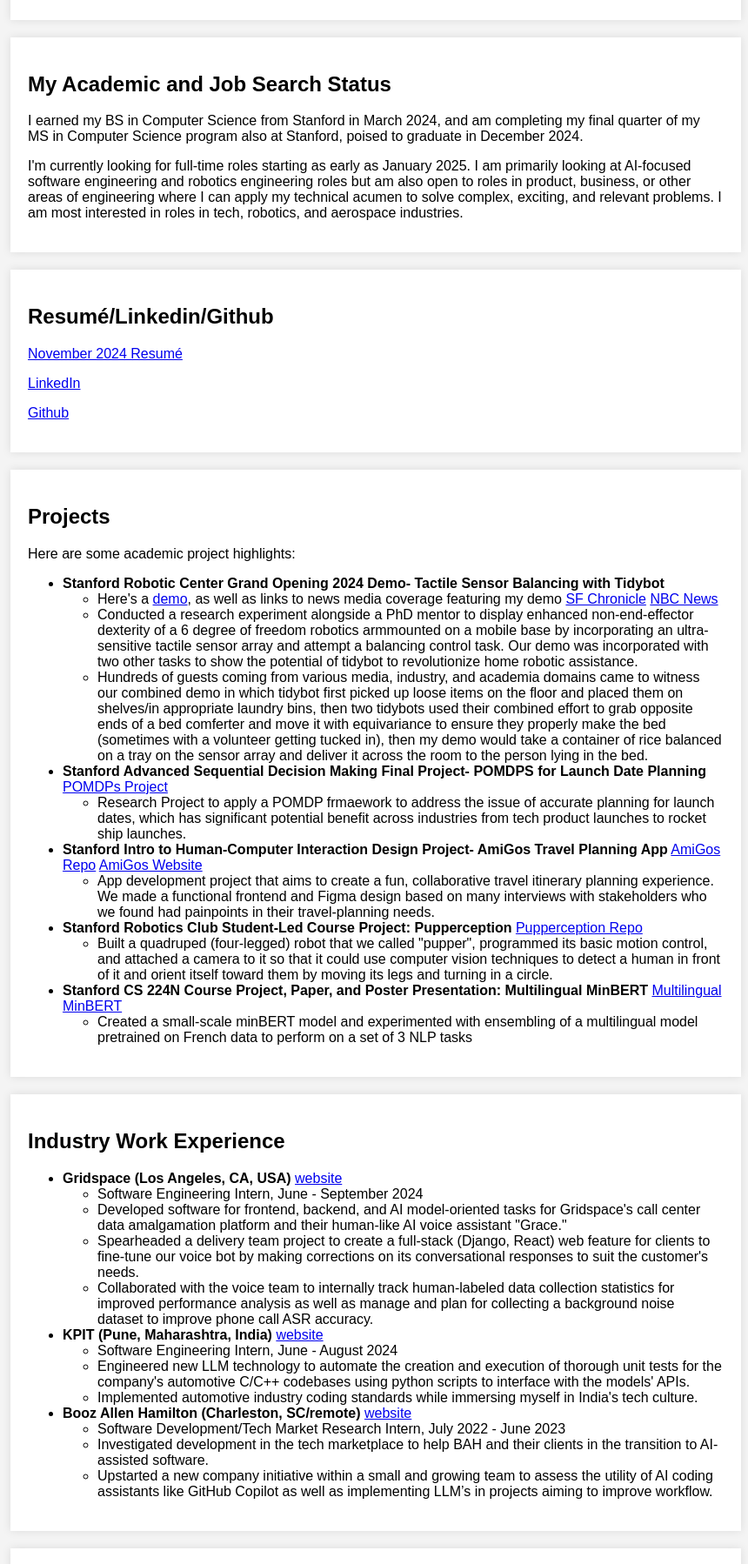
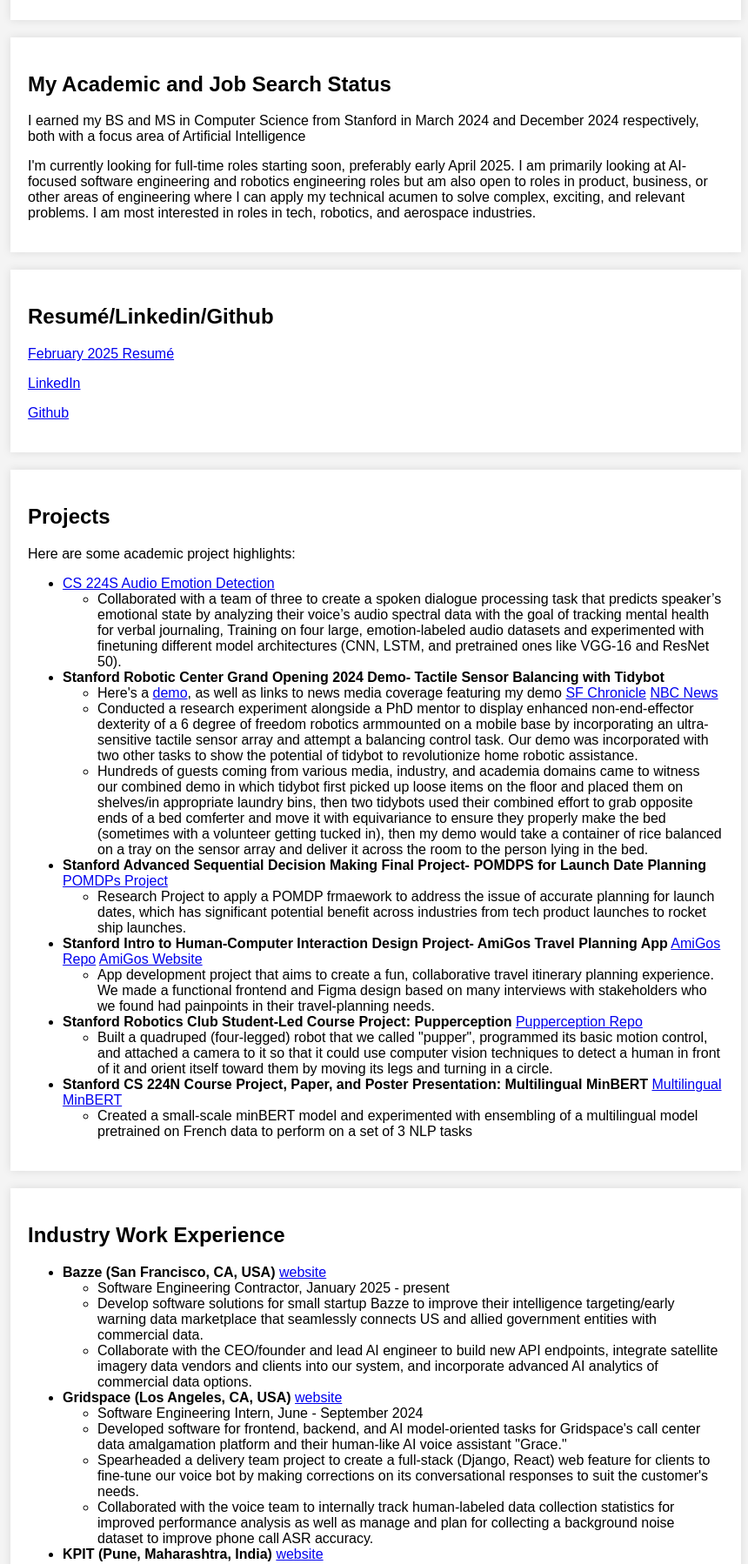
Before and after one commit to rydwy01/rydwy01.github.io, a plain HTML site: page index.html in a window 1280 px wide. Shown: the part 879-2677 px from the top of the page at 87% size, without its empty margins (208-1068 px from the left). Drawn offline with Linux system fonts and the light colour scheme.

Commit message:
feb update

```diff
--- a/index.html
+++ b/index.html
@@ -111,12 +111,10 @@
     <section>
       <h2>My Academic and Job Search Status</h2>
       <p>
-        I earned my BS in Computer Science from Stanford in March 2024, and am completing
-        my final quarter of my MS in Computer Science program also at Stanford, poised to
-        graduate in December 2024.
+        I earned my BS and MS in Computer Science from Stanford in March 2024 and December 2024 respectively, both with a focus area of Artificial Intelligence
       </p>
       <p>
-        I'm currently looking for full-time roles starting as early as January 2025.
+        I'm currently looking for full-time roles starting soon, preferably early April 2025.
         I am primarily looking at AI-focused software engineering and robotics engineering roles but
         am also open to roles in product, business, or other areas of engineering where I can apply my
         technical acumen to solve complex, exciting, and relevant problems.  I am most
@@ -128,8 +126,8 @@
       <h2>Resumé/Linkedin/Github</h2>
       <p>
         <a
-            href="https://drive.google.com/file/d/1gTkwgE-aTFohcOmYJFxVhpUYfCd6uXK3/view?usp=sharing"
-            >November 2024 Resumé</a
+            href="https://drive.google.com/file/d/1frN8gcVX4jPLUnCsT88UN7wfXIxV4bu5/view?usp=sharing"
+            >February 2025 Resumé</a
           >
       </p>
       <p>
@@ -150,6 +148,18 @@
       <h2>Projects</h2>
       <p>Here are some academic project highlights:</p>
       <ul>
+        <li>
+          <b></b>
+          <a href="https://drive.google.com/drive/folders/12gLxsRTkJnFLANwuKsZCfSTYdTCPcCSN?usp=sharing"
+            >CS 224S Audio Emotion Detection</a
+          >
+          <ul>
+            <li>
+              Collaborated with a team of three to create a spoken dialogue processing task that predicts speaker’s emotional state by analyzing their voice’s audio spectral data with the goal of tracking mental health for verbal journaling,
+              Training on four large, emotion-labeled audio datasets and experimented with finetuning different model architectures (CNN, LSTM, and pretrained ones like VGG-16 and ResNet 50).
+            </li>
+          </ul>
+        </li>
         <li>
           <b>Stanford Robotic Center Grand Opening 2024 Demo- Tactile Sensor Balancing with Tidybot</b>
           <ul>
@@ -257,6 +267,22 @@
       <p>
         <ul>
           <li>
+            <b>Bazze (San Francisco, CA, USA)</b>
+            <a
+            href="https://bazze.io/"
+            >website</a
+          >
+            <ul>
+              <li>Software Engineering Contractor, January 2025 - present</li>
+              <li>
+                Develop software solutions for small startup Bazze to improve their intelligence targeting/early warning data marketplace that seamlessly connects US and allied government entities with commercial data.
+              </li>
+              <li>
+                Collaborate with the CEO/founder and lead AI engineer to build new API endpoints, integrate satellite imagery data vendors and clients into our system, and incorporate advanced AI analytics of commercial data options.
+              </li>
+            </ul>
+          </li>
+          <li>
             <b>Gridspace (Los Angeles, CA, USA)</b>
             <a
             href="https://www.gridspace.com/"
```
